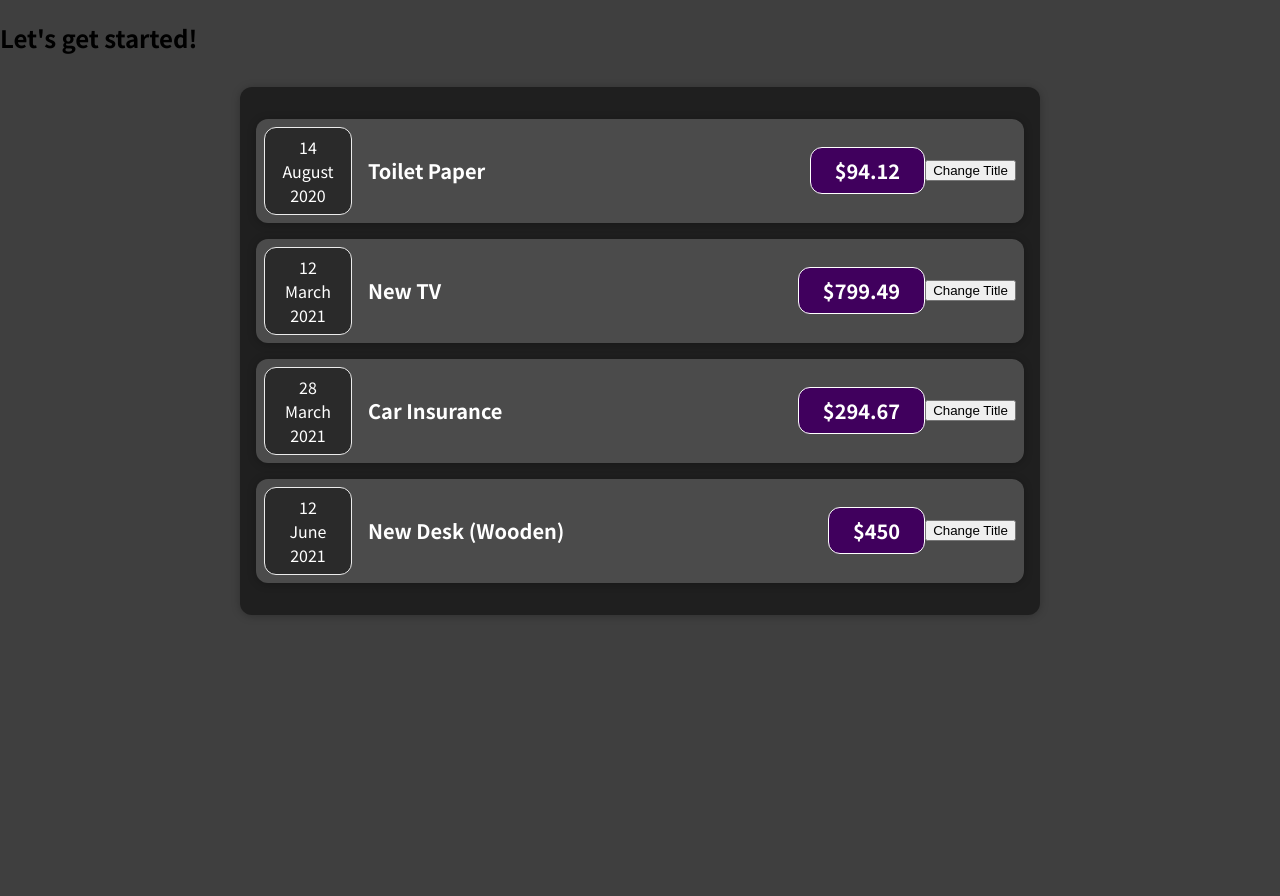
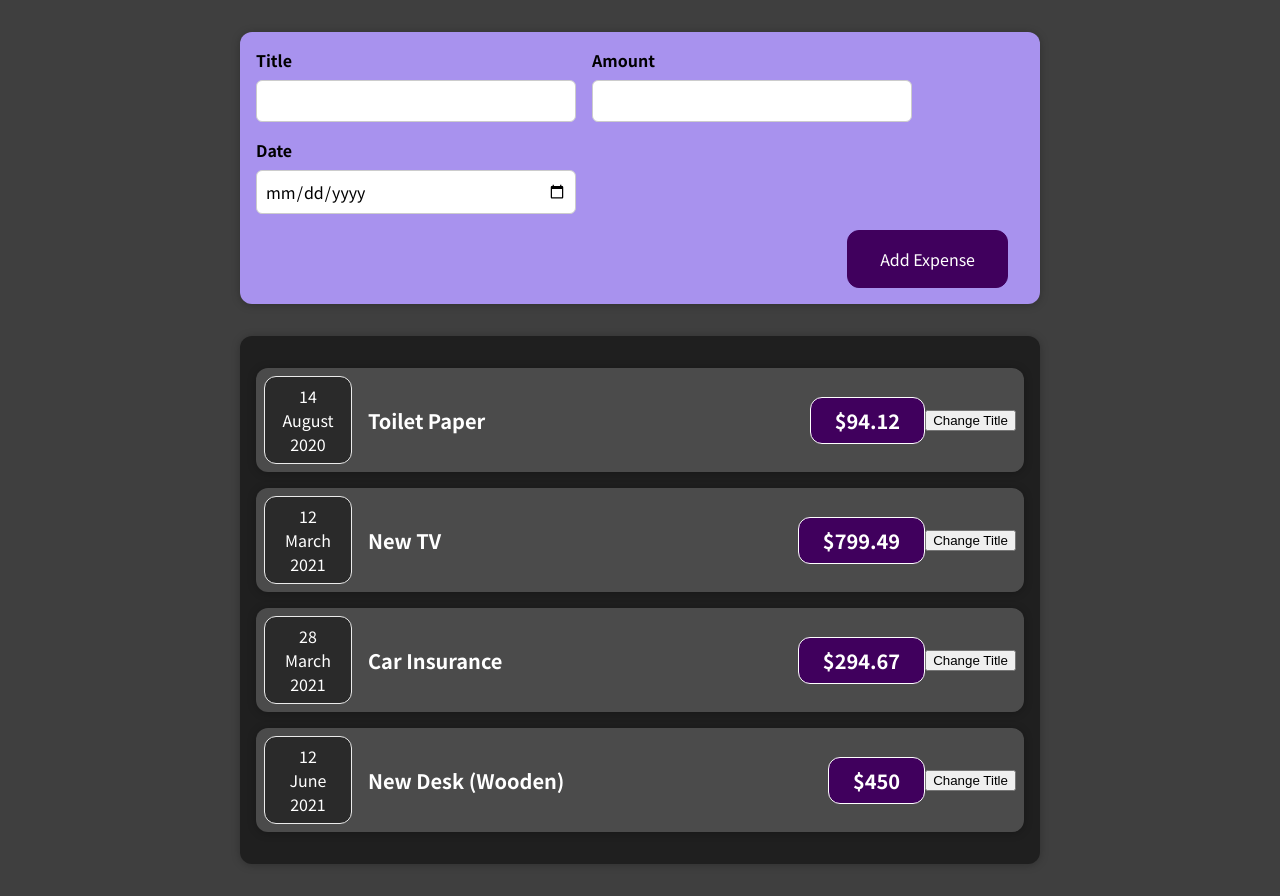
Before and after one commit to NiallFitz/expense-tracker, a React (Create React App) app: page / in a window 1280 px wide. Before the commit the page ends 800 px from the top, so only its background shows below. Built offline with nearby package versions, Linux system fonts and the light colour scheme.

Commit message:
Add New Expense Form and Handle Submit

```diff
--- a/src/App.js
+++ b/src/App.js
@@ -1,3 +1,6 @@
+import React from "react";
+
+import NewExpense from "./components/NewExpense/NewExpense";
 import Expenses from "./components/Expenses/Expenses";
 
 const App = () => {
@@ -25,7 +28,7 @@
 
   return (
     <div>
-      <h2>Let's get started!</h2>
+      <NewExpense />
       <Expenses expenses={expenses} />
     </div>
   );
--- /dev/null
+++ b/src/components/NewExpense/ExpenseForm.css
@@ -0,0 +1,26 @@
+.new-expense__controls {
+  display: flex;
+  flex-wrap: wrap;
+  gap: 1rem;
+  margin-bottom: 1rem;
+  text-align: left;
+}
+
+.new-expense__control label {
+  font-weight: bold;
+  margin-bottom: 0.5rem;
+  display: block;
+}
+
+.new-expense__control input {
+  font: inherit;
+  padding: 0.5rem;
+  border-radius: 6px;
+  border: 1px solid #ccc;
+  width: 20rem;
+  max-width: 100%;
+}
+
+.new-expense__actions {
+  text-align: right;
+}
--- /dev/null
+++ b/src/components/NewExpense/ExpenseForm.js
@@ -0,0 +1,76 @@
+import React, { useState } from "react";
+
+import "./ExpenseForm.css";
+
+const ExpenseForm = () => {
+  const [enteredTitle, setEnteredTitle] = useState("");
+  const [enteredAmount, setEnteredAmount] = useState("");
+  const [enteredDate, setEnteredDate] = useState("");
+
+  const titleChangeHandler = (event) => {
+    setEnteredTitle(event.target.value);
+  };
+
+  const amountChangeHandler = (event) => {
+    setEnteredAmount(event.target.value);
+  };
+
+  const dateChangeHandler = (event) => {
+    setEnteredDate(event.target.value);
+  };
+
+  const submitHandler = (event) => {
+    event.preventDefault();
+
+    const expenseData = {
+      title: enteredTitle,
+      amount: enteredAmount,
+      date: new Date(enteredDate)
+    };
+
+    console.log(expenseData);
+    setEnteredTitle("");
+    setEnteredAmount("");
+    setEnteredDate("");
+  };
+
+  return (
+    <form onSubmit={submitHandler}>
+      <div className="new-expense__controls">
+        <div className="new-expense__control">
+          <label>Title</label>
+          <input
+            type="text"
+            value={enteredTitle}
+            onChange={titleChangeHandler}
+          />
+        </div>
+        <div className="new-expense__control">
+          <label>Amount</label>
+          <input
+            type="number"
+            value={enteredAmount}
+            min="0.01"
+            step="0.01"
+            onChange={amountChangeHandler}
+          />
+        </div>
+        <div className="new-expense__control">
+          <label>Date</label>
+          <input
+            type="date"
+            value={enteredDate}
+            min="2019-01-01"
+            max="2022-12-31"
+            onChange={dateChangeHandler}
+          />
+        </div>
+      </div>
+      <div className="new-expense__actions">
+        <button type="submit">Add Expense</button>
+      </div>
+    </form>
+  );
+};
+
+export default ExpenseForm;
--- /dev/null
+++ b/src/components/NewExpense/NewExpense.css
@@ -0,0 +1,38 @@
+.new-expense {
+  background-color: #a892ee;
+  padding: 1rem;
+  margin: 2rem auto;
+  width: 50rem;
+  max-width: 95%;
+  border-radius: 12px;
+  text-align: center;
+  box-shadow: 0 1px 8px rgba(0, 0, 0, 0.25);
+}
+
+.new-expense button {
+  font: inherit;
+  cursor: pointer;
+  padding: 1rem 2rem;
+  border: 1px solid #40005d;
+  background-color: #40005d;
+  color: white;
+  border-radius: 12px;
+  margin-right: 1rem;
+}
+
+.new-expense button:hover,
+.new-expense button:active {
+  background-color: #510674;
+  border-color: #510674;
+}
+
+.new-expense button.alternative {
+  color: #220131;
+  border-color: transparent;
+  background-color: transparent;
+}
+
+.new-expense button.alternative:hover,
+.new-expense button.alternative:active {
+  background-color: #ddb3f8;
+}
--- /dev/null
+++ b/src/components/NewExpense/NewExpense.js
@@ -0,0 +1,14 @@
+import React from "react";
+
+import ExpenseForm from "./ExpenseForm";
+import "./NewExpense.css";
+
+const NewExpense = () => {
+  return (
+    <div className="new-expense">
+      <ExpenseForm />
+    </div>
+  );
+};
+
+export default NewExpense;
```
Also changed, not shown: 1 other file (tests, documents, lock files or other folders).
